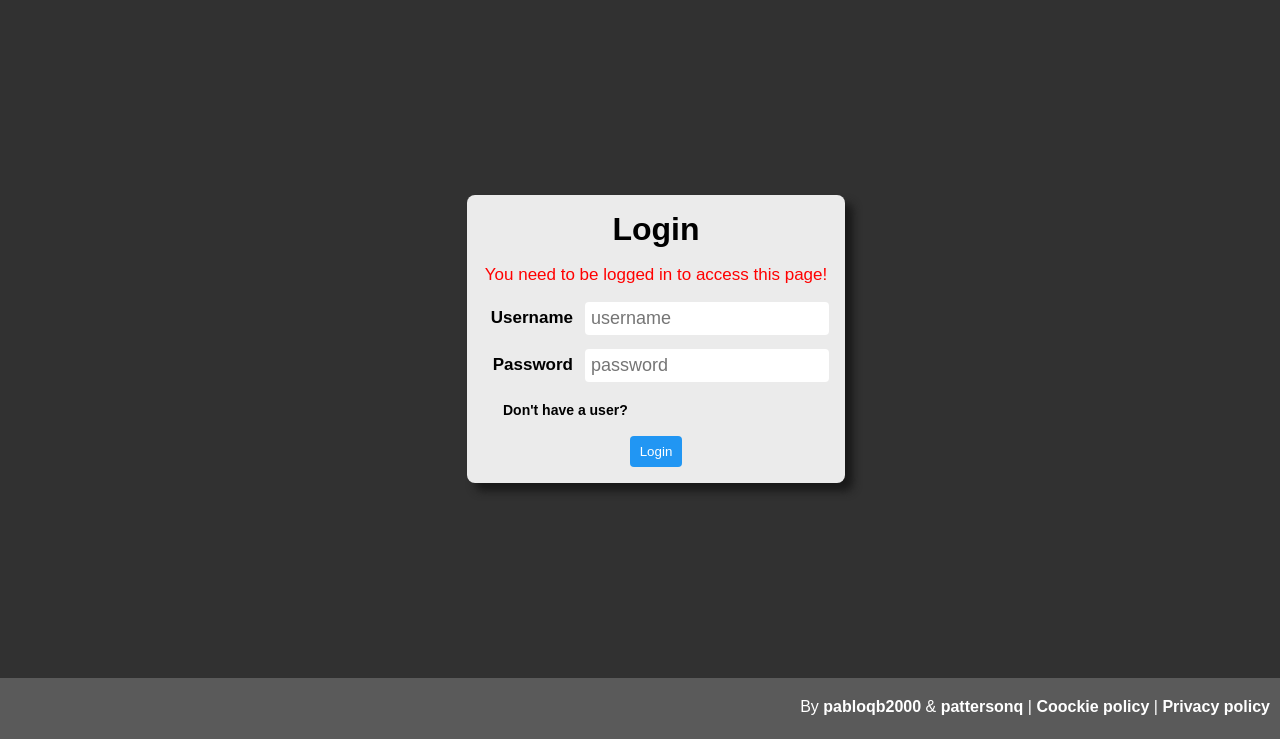
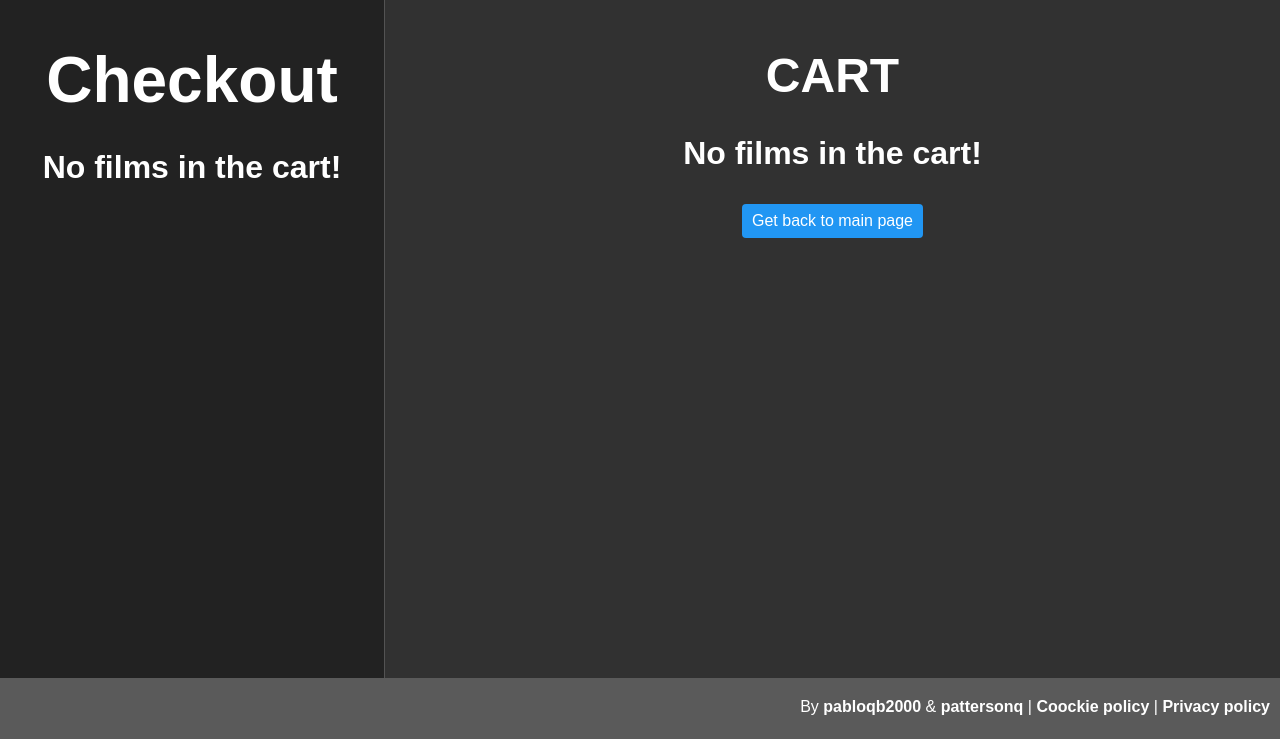
Before and after one commit to pabloqb2000/SI_P1, a Flask app: page /cart in a window 1280 px wide. Shown: the part 61-800 px from the top of the page. Run offline with Flask 2, Linux system fonts and the light colour scheme.

Commit message:
Hehco en claseW

```diff
--- a/app/routes.py
+++ b/app/routes.py
@@ -2,7 +2,7 @@
 # -*- coding: utf-8 -*-
 
 from app import app
-from flask import render_template, request, url_for, redirect, session, abort
+from flask import render_template, request, url_for, redirect, session, abort, make_response
 import json
 import os
 from os import path
@@ -38,7 +38,7 @@ def index():
 def login():
     if 'username' in request.form and request.form['username']:
         username = request.form['username']
-        base_dir = path.join(path.dirname(path.abspath(__file__)), 'usuarios', username)
+        base_dir = path.join(app.root_path, 'usuarios', username)
 
         if os.path.isdir(base_dir):
             user_data = json.load(open(path.join(base_dir, 'datos.dat')))
@@ -50,48 +50,44 @@ def login():
                 session['last_url'] = ''
                 session['user'] = username
                 session.modified = True
-                return redirect(last_url)
+
+                resp = make_response(redirect(last_url))
+                resp.set_cookie('username', username)
+                return resp
             else:
                 return render_template(
                     'login.html',
-                    title="Login",
                     error_msg=f"Invalid password for {username}",
-                    user=username
+                    user=request.cookies.get('username')
                 )
-
         else:
             return render_template(
                 'login.html',
-                title="Login",
                 error_msg="User is not registered",
-                user=username
+                user=request.cookies.get('username')
             )
     else:
         if not session['last_url']:
             session['last_url'] = request.referrer
             session.modified = True
-        return render_template('login.html', title='Login')
+        return render_template('login.html', user=request.cookies.get('username'))
 
 @app.route('/add-to-cart', methods=['POST'])
 def add_to_cart():
-    if 'user' in session:
-        if 'film-id' in request.form:
-            if 'films' in session:
-                session['films'].append(request.form['film-id'])
-                session.modified = True
-            else:
-                session['films'] = [request.form['film-id']]
-                session.modified = True
-            return redirect(url_for('cart'))
+    if 'film-id' in request.form:
+        if 'films' in session:
+            session['films'].append(request.form['film-id'])
+            session.modified = True
         else:
-            return redirect(request.referrer)
+            session['films'] = [request.form['film-id']]
+            session.modified = True
+        return redirect(url_for('cart'))
     else:
-        return render_template('login.html', title='Login', error_msg="You need to be logged in to buy films!")
+        return redirect(request.referrer)
 
 @app.route('/remove-from-cart', methods=['POST'])
 def remove_from_cart():
     if 'film-index' in request.form and \
-       'user' in session and \
        'films' in session and \
        request.form['film-index'].isdigit() and \
        len(session['films']) > int(request.form['film-index']):
@@ -105,38 +101,33 @@ def remove_from_cart():
 @app.route('/history')
 def history():
     if 'user' in session:
-        user_data = json.load(open(path.join(path.dirname(path.abspath(__file__)), 'usuarios', session['user'], 'datos.dat')))
+        user_data = json.load(open(path.join(app.root_path, 'usuarios', session['user'], 'datos.dat')))
 
-        return render_template('history.html', title='Profile', user=user_data)
+        return render_template('history.html', user=user_data)
     else:
         session['last_url'] = url_for('history')
         session.modified = True
-        return render_template('login.html', title='Login', error_msg="You need to be logged in to access this page!")
+        return render_template('login.html', error_msg="You need to be logged in to access this page!", user=request.cookies.get('username'))
 
 @app.route('/cart')
 def cart():
-    if 'user' in session:
-        catalogue_data = open(os.path.join(app.root_path,'catalogue/catalogue.json'), encoding="utf-8").read()
-        catalogue = json.loads(catalogue_data)
-        films_by_id = {str(film['id']): film for film in catalogue['peliculas']}
+    catalogue_data = open(os.path.join(app.root_path,'catalogue/catalogue.json'), encoding="utf-8").read()
+    catalogue = json.loads(catalogue_data)
+    films_by_id = {str(film['id']): film for film in catalogue['peliculas']}
 
-        if 'films' in session:
-            films = [films_by_id[film_id] for film_id in session['films']]
-        else:
-            films = []
+    if 'films' in session:
+        films = [films_by_id[film_id] for film_id in session['films']]
+    else:
+        films = []
 
-        total = round(sum([film['precio'] for film in films]), 2)
-        return render_template(
-            'cart.html',
-            title = "Cart",
-            any_film=len(films)>0,
-            films_in_chart=films,
-            total=total
-        )
-    else:
-        session['last_url'] = url_for('cart')
-        session.modified = True
-        return render_template('login.html', title='Login', error_msg="You need to be logged in to access this page!")
+    total = round(sum([film['precio'] for film in films]), 2)
+    return render_template(
+        'cart.html',
+        title = "Cart",
+        any_film=len(films)>0,
+        films_in_chart=films,
+        total=total
+    )
 
 @app.route('/film/<int:film_id>')
 def film(film_id):
@@ -154,17 +145,17 @@ def film(film_id):
     if not film:
         abort(404)
 
-    return render_template('film.html', title=film['titulo'], film=film)
+    return render_template('film.html', film=film)
 
 @app.route('/register', methods=['GET'])
-def regiter():
+def register():
     user_data = {
         'email': '',
         'username': '',
         'creditcard': '',
         'direction': '',
     }
-    return render_template('register.html', title='Register', values=user_data)
+    return render_template('register.html', values=user_data)
 
 @app.route('/register', methods=['POST'])
 def register_post():
@@ -191,16 +182,16 @@ def register_post():
     }
     validation_msg = validate_user_registration_data(email, username, password, confirmation, creditcard, direction)
     if validation_msg:
-        return render_template('register.html', title='Register', error_msg=validation_msg, values=user_data)
+        return render_template('register.html', error_msg=validation_msg, values=user_data)
 
     # Check if username already exists
-    base_dir = path.join(path.dirname(path.abspath(__file__)), 'usuarios')
+    base_dir = path.join(app.root_path, 'usuarios')
     other_users = [
         name for name in os.listdir(base_dir)
         if path.isdir(os.path.join(base_dir, name))
     ]
     if username in other_users:
-        return render_template('register.html', title='Register', error_msg='Username is already in use!', values=user_data)
+        return render_template('register.html', error_msg='Username is already in use!', values=user_data)
         return redirect(url_for('index'))
 
     # Create a new user file
@@ -217,6 +208,10 @@ def logout():
     session.pop('films', None)
     return redirect(url_for('index'))
 
+@app.route('/random_number', methods=['GET', 'POST'])
+def random_number():
+    return random.randint(0, 100)
+
 @app.errorhandler(404)
 def page_not_found(error):
-   return render_template('404.html', title = '404'), 404
+   return render_template('404.html'), 404
--- a/app/templates/404.html
+++ b/app/templates/404.html
@@ -1,7 +1,7 @@
 {% extends "base.html" %}
 
 {% block title %}
-    {{ title }}
+    404
 {% endblock%}
 
 
--- a/app/templates/base.html
+++ b/app/templates/base.html
@@ -15,9 +15,9 @@
     <header>
       <div class="navbar">
         <h1><a href={{ url_for('index') }}>Webflix</a></h1>
-        <a class="active" href="/login">Login / Register</a>
-        <a href="/cart"><i class="fa fa-shopping-cart"></i></a>
-        <a href="/history"><i class="fa fa-user"></i></a>
+        <a class="active" href="{{ url_for('login') }}">Login / Register</a>
+        <a href="{{ url_for('cart') }}"><i class="fa fa-shopping-cart"></i></a>
+        <a href="{{ url_for('history') }}"><i class="fa fa-user"></i></a>
       </div>
     </header>
   </div>
--- a/app/templates/cart.html
+++ b/app/templates/cart.html
@@ -1,7 +1,7 @@
 {% extends "base.html" %}
 
 {% block title %}
-    {{ title }}
+    Cart
 {% endblock%}
 
 
@@ -20,7 +20,9 @@
         <p class="checkout-content">
             <strong>Total</strong>: {{ total }} €
         </p>
-        <button class="side-menu-btn">Buy</button>
+        <form action="buy" method="POST">
+          <input type="submit" value="Buy" class="side-menu-btn">
+        </form>
       {% else %}
         <h3 class="medium-title">No films in the cart!</h3>
       {% endif %}
@@ -53,7 +55,7 @@
       {% else %}
         <h3 class="medium-title">No films in the cart!</h3>
         <div class="center-div">
-          <a href="/index" class="button-link">Get back to main page</a>
+          <a href="{{ url_for('index') }}" class="button-link">Get back to main page</a>
         </div>
       {% endif %}
     </div>
--- a/app/templates/film.html
+++ b/app/templates/film.html
@@ -1,7 +1,7 @@
 {% extends "base.html" %}
 
 {% block title %}
-    {{ title }}
+    {{ film.titulo }}
 {% endblock%}
 
 
--- a/app/templates/history.html
+++ b/app/templates/history.html
@@ -1,7 +1,7 @@
 {% extends "base.html" %}
 
 {% block title %}
-  {{ title }}
+  Profile
 {% endblock%}
 
 
--- a/app/templates/index.html
+++ b/app/templates/index.html
@@ -1,7 +1,7 @@
 {% extends "base.html" %}
 
 {% block title %}
-    {{ title }}
+    Home
 {% endblock%}
 
 
--- a/app/templates/login.html
+++ b/app/templates/login.html
@@ -1,7 +1,7 @@
 {% extends "base.html" %}
 
 {% block title %}
-    {{ title }}
+    Login
 {% endblock%}
 
 
@@ -20,7 +20,7 @@
           <label for="password"><h4>Password</h4></label>
           <input type="password" placeholder="password" name="password" id="password">
         </div>
-        <a href="register">Don't have a user?</a><br>
+        <a href="{{ url_for('register') }}">Don't have a user?</a><br>
         <input type="submit" value="Login">
       </div>
     </form>
--- a/app/templates/register.html
+++ b/app/templates/register.html
@@ -1,7 +1,7 @@
 {% extends "base.html" %}
 
 {% block title %}
-    {{ title }}
+    Register
 {% endblock%}
 
 
@@ -38,7 +38,7 @@
           <label for="direction"><h3>Direction</h3></label>
           <input type="text" placeholder="C/Francisco Tomás y Valiente, 11" name="direction" id="direction" value="{{ values.direction }}">
         </div>
-        <a href="login">Already have a user?</a><br>
+        <a href="{{ url_for('login') }}">Already have a user?</a><br>
         <input type="submit" value="Register">
       </div>
     </form>
```
